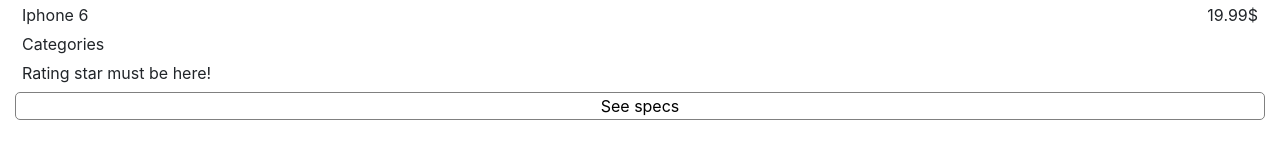
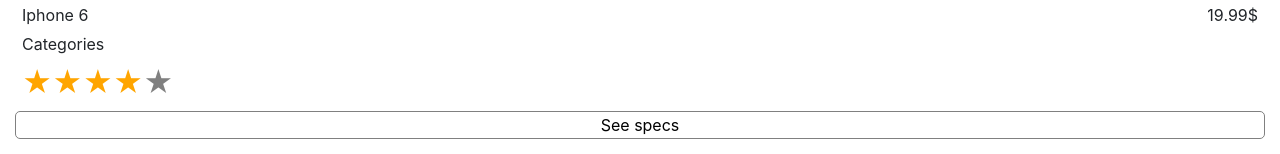
Before and after one commit to tarantulua/test, a React (Create React App) app: page / in a window 1280 px wide. Both pictures are taken after a click on the element 140 px from the left and 728 px from the top of the page. Shown: the part 315-469 px from the top of the page. Built offline with nearby package versions, Linux system fonts and the light colour scheme.

Commit message:
RatingBar and its logic added.

```diff
--- a/package.json
+++ b/package.json
@@ -3,6 +3,9 @@
   "version": "0.1.0",
   "private": true,
   "dependencies": {
+    "@fortawesome/fontawesome-svg-core": "^1.2.35",
+    "@fortawesome/free-solid-svg-icons": "^5.15.3",
+    "@fortawesome/react-fontawesome": "^0.1.14",
     "@testing-library/jest-dom": "^5.11.10",
     "@testing-library/react": "^11.2.6",
     "@testing-library/user-event": "^12.8.3",
@@ -14,6 +17,7 @@
     "react-redux": "^7.2.3",
     "react-scripts": "4.0.3",
     "redux": "^4.0.5",
+    "start": "^5.1.0",
     "web-vitals": "^1.1.1"
   },
   "scripts": {
--- a/src/Components/Product/Product.js
+++ b/src/Components/Product/Product.js
@@ -4,6 +4,7 @@
 import {connect} from "react-redux";
 import {Collapse, Spinner} from "react-bootstrap";
 import SlideModal from "../SlideModal/SlideModal";
+import RatingBar from "../RatingBar/RatingBar";
 
 function Product({myCardList}) {
 
@@ -90,7 +91,7 @@
                                 Categories
                             </div>
                             <div className="product-rating">
-                                Rating star must be here!
+                                <RatingBar/>
                             </div>
                         </div>
                         <button className={`myExpand-button ${open ? "" : "m-bot60px"}`} onClick={() => setOpen(!open)}
--- /dev/null
+++ b/src/Components/RatingBar/RatingBar.css
@@ -0,0 +1,49 @@
+.myRating-Bar{
+    display: flex;
+    flex-direction: row-reverse;
+    justify-content: center;
+    align-content: center;
+    justify-items: center;
+    align-items: center;
+    width: max-content;
+    height: max-content;
+    -webkit-align-items: center;
+    -webkit-align-content: center;
+    -webkit-justify-content: center;
+    -webkit-user-select: none;
+}
+
+.star{
+    color: gray;
+    height: max-content;
+    width: max-content;
+    font-size: 29px;
+    transition: 0.25s;
+    vertical-align: middle;
+    text-align: center;
+}
+
+.star-hover:hover{
+    cursor: pointer;
+    color: orange;
+}
+
+#star2:hover ~ #star1{
+    color: orange;
+}
+
+#star3:hover ~ #star2, #star3:hover ~ #star1 {
+    color: orange;
+}
+
+#star4:hover ~ #star3, #star4:hover ~ #star2, #star4:hover ~ #star1 {
+    color: orange;
+}
+
+#star5:hover ~ #star4, #star5:hover ~ #star3, #star5:hover ~ #star2, #star5:hover ~ #star1 {
+    color: orange;
+}
+
+.star-active{
+    color: orange;
+}
--- /dev/null
+++ b/src/Components/RatingBar/RatingBar.js
@@ -0,0 +1,50 @@
+import React from "react";
+import "./RatingBar.css";
+
+
+const useStarClick = (initialValue, isSelectable) => {
+
+    const [value, setValue] = React.useState(initialValue);
+
+    let onClick = React.useCallback((event) => {setValue(event.target.id[4])},[]);
+
+    if (!isSelectable) onClick = ()=>{}
+
+    return{
+        bind: {
+            onClick
+        },
+        set: (line) => setValue(line),
+        get: () => value
+    };
+};
+
+
+function RatingBar({rating = 4,isSelectable = false}){
+
+    const star = useStarClick(rating,isSelectable);
+
+    console.log(star.get());
+
+    return(
+        <div className="myRating-Bar">
+            <span id = {`${isSelectable? "star5":""}`}
+                  className={`star${isSelectable ? "star-hover star5" : ""}${rating >= 5 ? "star-active" : ""}`}
+                  {...star.bind}>&#9733;</span>
+            <span id = {`${isSelectable? "star4":""}`}
+                  className={`star ${isSelectable ? "star-hover star4" : ""}${rating >= 4 ? "star-active" : ""}`}
+                  {...star.bind}>&#9733;</span>
+            <span id = {`${isSelectable? "star3":""}`}
+                  className={`star ${isSelectable ? "star-hover star3" : ""}${rating >= 3 ? "star-active" : ""}`}
+                  {...star.bind}>&#9733;</span>
+            <span id = {`${isSelectable? "star2":""}`}
+                  className={`star ${isSelectable ? "star-hover star2" : ""}${rating >= 2 ? "star-active" : ""}`}
+                  {...star.bind}>&#9733;</span>
+            <span id = {`${isSelectable? "star1":""}`}
+                  className={`star ${isSelectable ? "star-hover star1" : ""}${rating >= 1 ? "star-active" : ""}`}
+                  {...star.bind}>&#9733;</span>
+        </div>
+    );
+}
+
+export default RatingBar;
```
Also changed, not shown: 1 other file (tests, documents, lock files or other folders).
